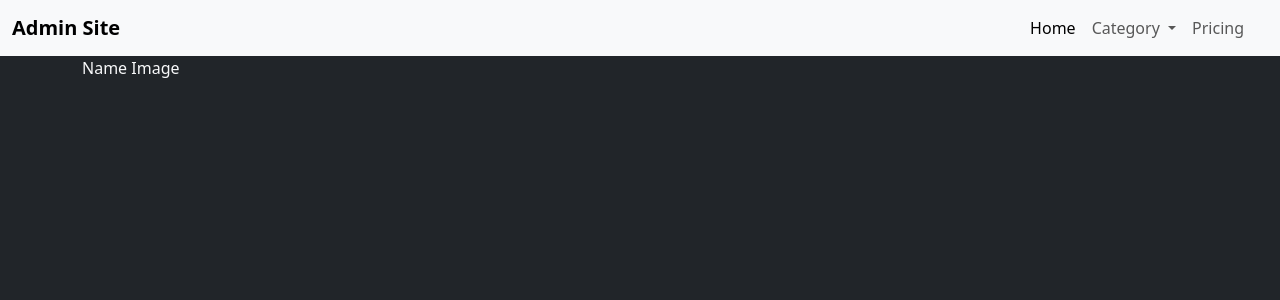
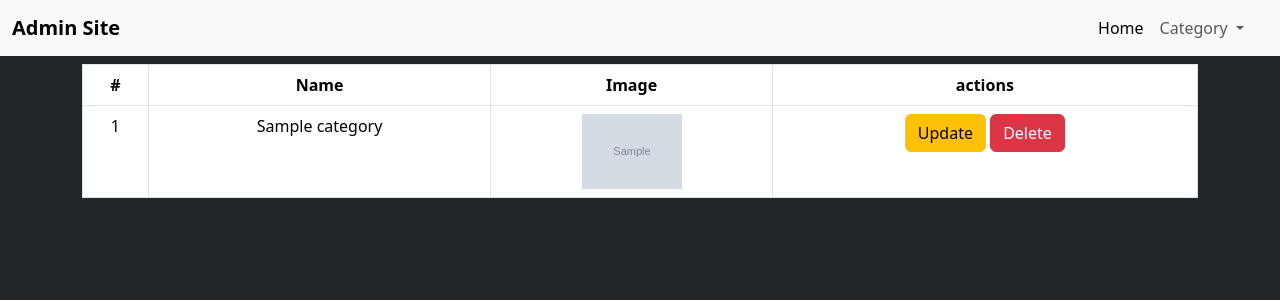
Before and after one commit to noumanismail-01/php-porject-1, a PHP site: page /myweb/admin/category/categoryList.php in a window 1280 px wide. Shown: the top 300 px of the page. Run offline with PHP 8.4, Linux system fonts and the light colour scheme; tables that the repository leaves empty or names only in its code hold one stand-in row (values such as "Sample post"); grey boxes marked "Sample" are stand-in pictures; some libraries are stand-ins or nearby versions.

Commit message:
category list

```diff
--- a/admin/category/categoryList.php
+++ b/admin/category/categoryList.php
@@ -1,28 +1,38 @@
 <?php
 include_once("../includes/header.php");
-include_once("../../includes/config.php")
+include("../../includes/config.php");
 
- ?>
+?>
 
 <main>
     <div class="container">
-        <div class="table">
+        <table class="table mt-2 table-bordered text-center">
             <tr>
-                <th>
-                    Name
-                </th>
-                <th>
-                    Image
-                </th>
+                <th>#</th>
+                <th>Name</th>
+                <th>Image</th>
+                <th>actions</th>
             </tr>
             <?php
-            $get = "SELECT * FROM category";
-            $res = mysqli_query($conn,$get);
-             ?>
+            $q = "SELECT * FROM category";
+            $get = mysqli_query($conn,$q);
+            if(mysqli_num_rows($get)>0){
+                foreach($get as $cat){?>
             <tr>
-                <td></td>
+                <td><?php echo $cat["c_id"]?></td>
+                 <td><?php echo $cat["c_name"]?></td>
+                 <td><img src="../upload/<?php echo $cat["c_image"]?>" alt="" width="100"></td>
+                 <td>
+                    <a href="" class="btn btn-warning">Update</a>
+                    <a href="" class="btn btn-danger">Delete</a>
+                 </td>
             </tr>
-        </div>
+            <?php }}else{ ?>
+            <tr >
+                <th colspan="4"><h1 class="display-1">Nothing to show</h1></th>
+            </tr>
+            <?php } ?>
+        </table>
     </div>
 </main>
 
--- a/admin/includes/header.php
+++ b/admin/includes/header.php
@@ -27,15 +27,17 @@
                         </a>
                         <ul class="dropdown-menu">
                             <li><a class="dropdown-item" href="/myweb/admin/category/createCategory.php">Create Category</a></li>
-                            <li><a class="dropdown-item" href="#">Category List</a></li>
+                            <li><a class="dropdown-item" href="/myweb/admin/category/categoryList.php">Category List</a></li>
                             <li><a class="dropdown-item" href="#">Update Category</a></li>
                             <li><a class="dropdown-item" href="#">Delete Category</a></li>
 
                         </ul>
                     </li>
+                    <?php if(isset($_SESSION["username"] )){?>
                     <li class="nav-item">
-                        <a class="nav-link" href="#">Pricing</a>
+                        <a class="nav-link" href="/myweb/logout.php"><?php echo $_SESSION["username"] ?></a>
                     </li>
+                    <?php } ?>
                     <li class="nav-item">
                         <a class="nav-link disabled" aria-disabled="true"></a>
                     </li>
--- a/logout.php
+++ b/logout.php
@@ -3,5 +3,5 @@ session_start();
 session_unset();
 session_destroy();
 
-header("location: http://localhost/myweb/login.php")
+echo "<script>window.location.href = '/myweb/login.php' </script>";
  ?>
```
Also changed, not shown: admin/upload/orange-624177190-ba381500-f9de-4d65-be32-1f014aca36fa.png (added), admin/upload/orange-804154522-pic.webp (added), admin/upload/spirte-1818949873-ba381500-f9de-4d65-be32-1f014aca36fa.png (added).
